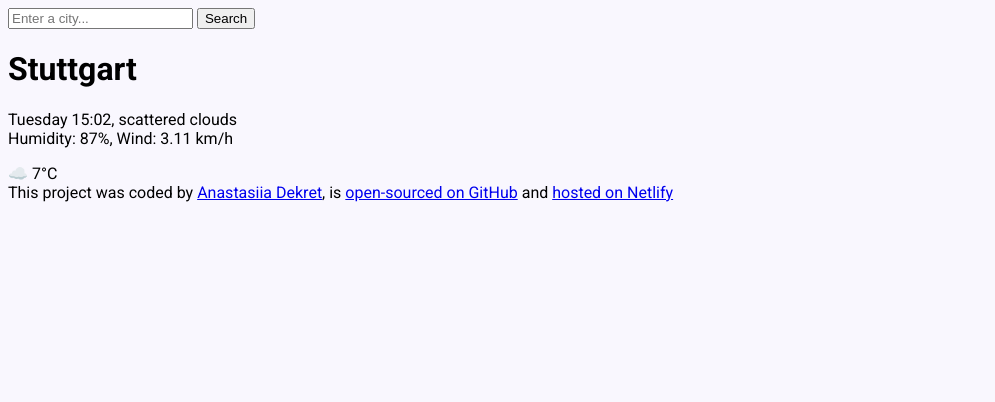
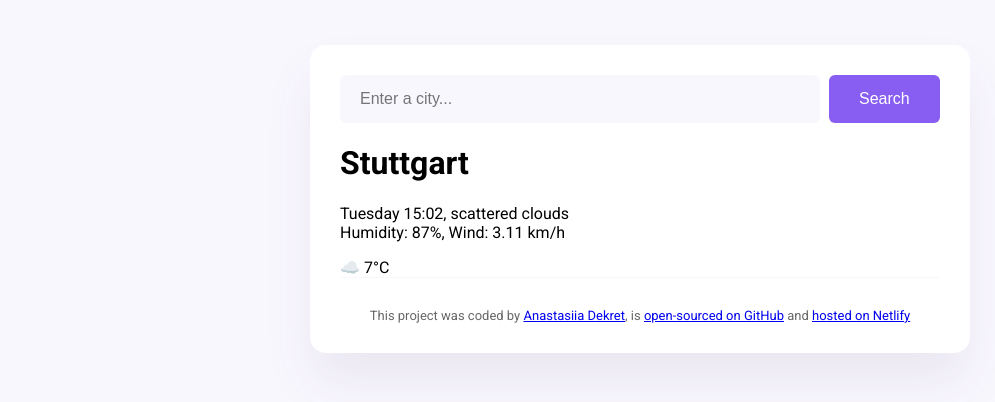
Before and after one commit to Dan-ast/weather-project, a plain HTML site: page index.html in a window 1280 px wide. Shown: the whole page, without its empty margins (0-995 px from the left). Drawn offline with Linux system fonts and the light colour scheme; a web font is replaced by a local one.

Commit message:
styled the main and footer sections

```diff
--- a/index.html
+++ b/index.html
@@ -14,13 +14,15 @@
 </head>
 
 <body>
+    <div class="weather-app">
         <header>
-        <form action="">
-            <input type="search" placeholder="Enter a city..." required />
-            <input type="submit" value="Search" />
+            <form class="search-form">
+                <input type="search" placeholder="Enter a city..." required class="search-form-input" />
+                <input type="submit" value="Search" class="search-form-button" />
             </form>
         </header>
         <main>
+            <div class="weather-app-data">
                 <div>
                     <h1>Stuttgart</h1>
                     <p>
@@ -30,6 +32,7 @@
                     </p>
                 </div>
                 <div>☁️ 7°C</div>
+            </div>
         </main>
         <footer>
             This project was coded by
@@ -37,7 +40,7 @@
             <a href="https://github.com/Dan-ast/weather-project" target="_blank">open-sourced on GitHub</a> and
             <a href="https://weather-what.netlify.app/" target="_blank">hosted on Netlify</a>
         </footer>
-
+    </div>
 </body>
 
 </html>
--- a/src/style.css
+++ b/src/style.css
@@ -2,3 +2,39 @@ body{
     background-color: #f9f7fe;
     font-family: 'Roboto', sans-serif;
 }
+
+.weather-app {
+    background-color: white;
+    max-width: 600px;
+    margin: 45px auto;
+    box-shadow: 0 30px 50px rgba(65, 50, 100, 0.08);
+    border-radius: 16px;
+    padding: 30px;
+}
+
+.search-form-input {
+    background-color: #f9f7fe;
+    border: none;
+    border-radius: 6px;
+    width: 80%;
+    font-size: 16px;
+    padding: 15px 20px;
+}
+
+.search-form-button {
+    background: #885df1;
+    padding: 15px 30px;
+    border: none;
+    font-size: 16px;
+    border-radius: 6px;
+    color: white;
+    margin-left: 5px;
+}
+
+footer {
+    border-top: 1px solid #f9f7fe;
+    padding: 30px 0 0 0;
+    text-align: center;
+    font-size: 13px;
+    color: rgba(0, 0, 0, 0.6);
+}
```
Lines whose indentation alone changed are shown as unchanged.
